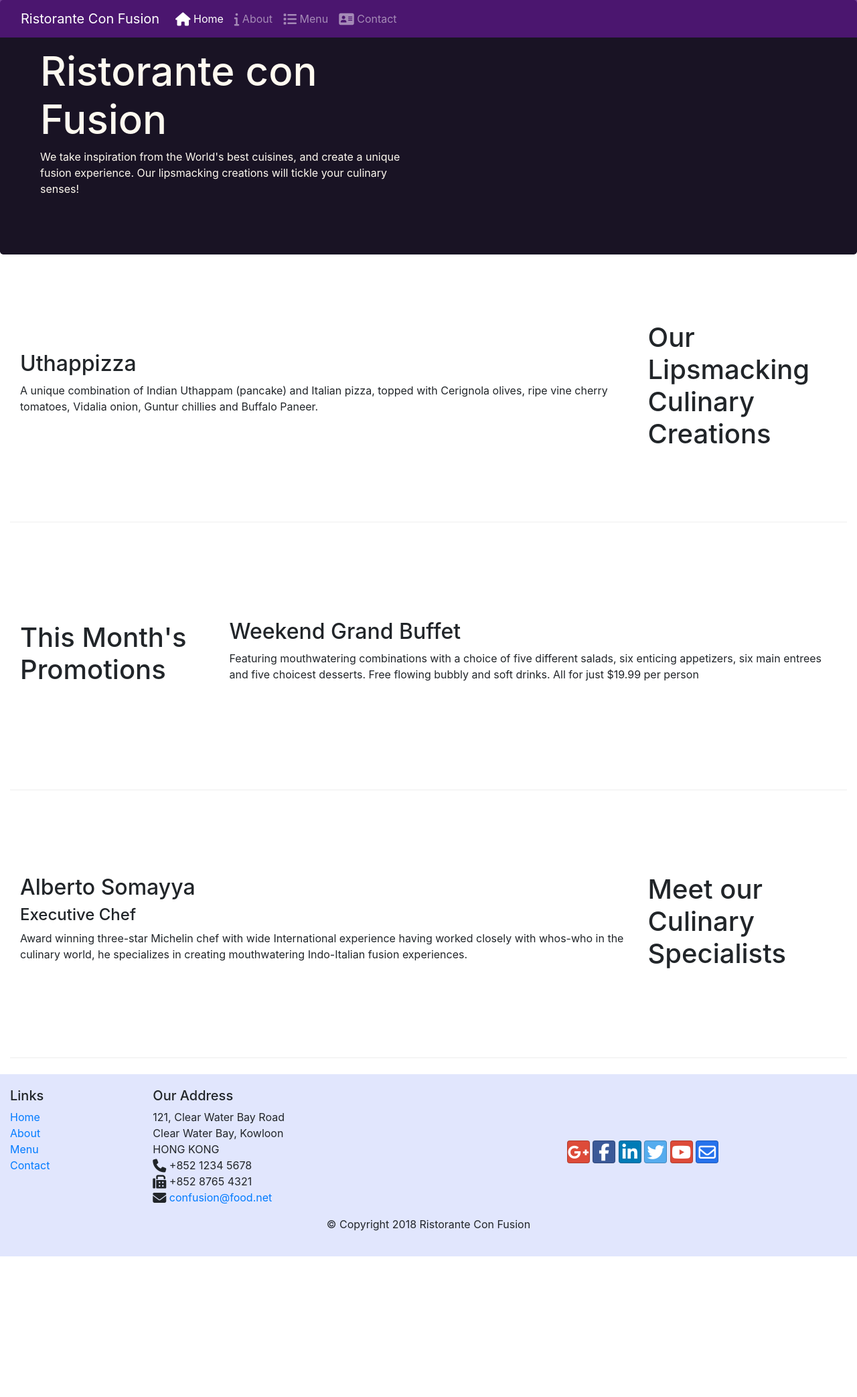
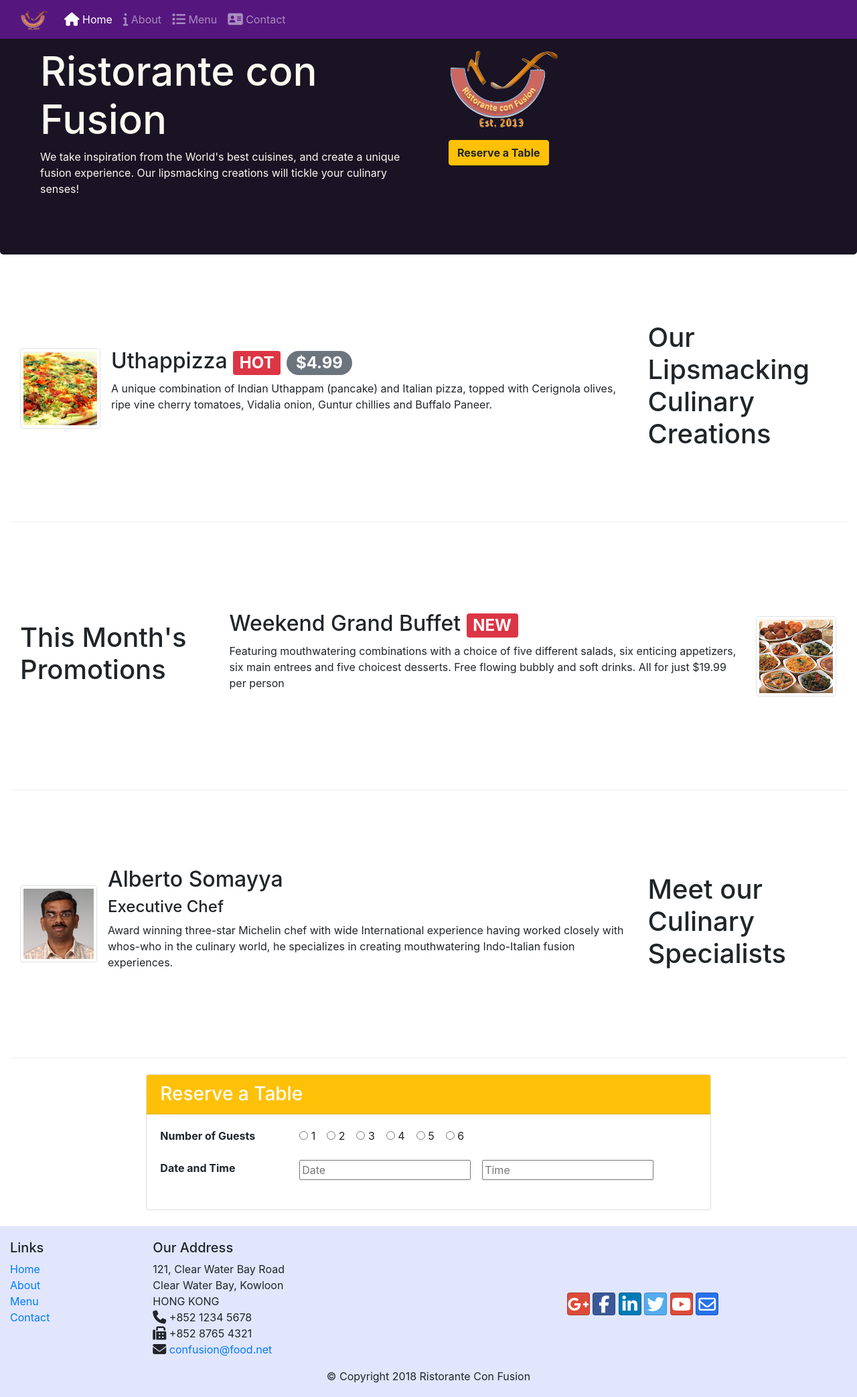
Before and after one commit to qubit99/bootstrap, a website: page index.html in a window 1280 px wide. Shown: the whole page at 67% size. Before the commit the page ends 1876 px from the top, so only its background shows below. Drawn offline with nearby package versions, Linux system fonts and the light colour scheme.

Commit message:
badges,Booking

```diff
--- a/index.html
+++ b/index.html
@@ -17,13 +17,13 @@
 </head>
 
 <body>
-    <nav class="navbar navbar-dark navbar-expand-sm fixed-top" style="background-color: #55177ed5;">
+    <nav class="navbar navbar-dark navbar-expand-sm fixed-top" style="background-color: #55177e;">
         <div class="container-fluid">
             <button class="navbar-toggler" type="button" data-toggle="collapse" data-target="#Navbar">
                 <span class="navbar-toggler-icon"></span>
             </button>
             <a class="navbar-brand mr-auto " href="#">
-                Ristorante Con Fusion
+                <img src="img/logo.png" height="30" width="41">
             </a>
             <div class="collapse navbar-collapse" id="Navbar">
                 <ul class="navbar-nav mr-auto">
@@ -45,18 +45,35 @@
                     <h1 style="font-size:60px;">Ristorante con Fusion</h1>
                     <p>We take inspiration from the World's best cuisines, and create a unique fusion experience. Our lipsmacking creations will tickle your culinary senses!</p>
                 </div>
-                <div class="col-12 col-sm">
+                <div class="col col-sm-6 " >
+                <div class="col-12 col-sm align-self-center ">
+                    <img src="img/logo.png" class="img-fluid ">
+                </div>
+                <div class="col-12 col-sm-12">
+                    <a href="#" type="button" class="btn btn-warning btn-md mt-3 " ><strong> Reserve a Table </strong></a>
                 </div>
                 </div>
+            </div>
+
         </div>
     </header>
 
     <div class="contain">
         <div class=" row row-content align-items-center">
+            <div class="col col-sm col-md">
+                <div class=media>
+                    <img class="d-flex mr-3 img-thumbnail align-self-center" src="img/uthappizza.png" alt="uthappizza">
+                    <div class="media-body">
+                        <h2 class="mt-0">
+                            Uthappizza
+                            <span class="badge badge-danger">HOT</span>
+                            <span class="badge badge-pill badge-secondary">$4.99</span>
+                        </h2>
+                        <p>A unique combination of Indian Uthappam (pancake) and
+                            Italian pizza, topped with Cerignola olives, ripe vine cherry tomatoes, Vidalia onion, Guntur chillies and Buffalo Paneer.</p>
+                    </div>
 
-            <div class="col col-sm col-md">
-                <h2>Uthappizza</h2>
-                <p>A unique combination of Indian Uthappam (pancake) and Italian pizza, topped with Cerignola olives, ripe vine cherry tomatoes, Vidalia onion, Guntur chillies and Buffalo Paneer.</p>
+                </div>
             </div>
             <div class="col-12 col-sm-4 col-md-3">
                 <h1>Our Lipsmacking Culinary Creations</h1>
@@ -70,20 +87,64 @@
                 <h1>This Month's Promotions</h1>
             </div>
             <div class="col col-sm col-md">
-                <h2>Weekend Grand Buffet</h2>
+                <h2>Weekend Grand Buffet
+                <span class="badge badge-danger">NEW</span></h2>
                 <p>Featuring mouthwatering combinations with a choice of five different salads, six enticing appetizers, six main entrees and five choicest desserts. Free flowing bubbly and soft drinks. All for just $19.99 per person </p>
             </div>
+            <img class="d-flex mr-3 img-thumbnail align-items-center" src="img/buffet.png" alt="buffet">
+
+
+
         </div>
 
         <div class="row row-content align-items-center">
 
             <div class="col col-sm col-md">
-                <h2>Alberto Somayya</h2>
+                <div class="media">
+                    <img class="d-flex mr-3 img-thumbnail align-self-center "
+                        src="img/alberto.png" alt="alberto">
+                    <div class="media-body">
+                        <h2 class="mt-0">Alberto Somayya</h2>
                         <h4>Executive Chef</h4>
                         <p>Award winning three-star Michelin chef with wide International experience having worked closely with whos-who in the culinary world, he specializes in creating mouthwatering Indo-Italian fusion experiences. </p>
                     </div>
+                </div>
+            </div>
             <div class="col-12 col-sm-4 col-md-3">
                 <h1>Meet our Culinary Specialists</h1>
+            </div>
+        </div>
+    </div>
+    <br>
+
+    <div class="row justify-content-center">
+    <div class="col-12 col-sm-8">
+        <div class="card ">
+                <h3 class="card-header text-white bg-warning" >Reserve a Table</h3>
+                <div class="card-body">
+                    <dl class="row">
+                        <dt class="col-3">Number of Guests<br><br></dt>
+                        <dd class="col-9">
+                            <form>
+                                <input type="radio" name="number" value="1"> 1 &ensp;
+                                <input type="radio" name="number" value="2"> 2 &ensp;
+                                <input type="radio" name="number" value="3"> 3 &ensp;
+                                <input type="radio" name="number" value="4"> 4 &ensp;
+                                <input type="radio" name="number" value="5"> 5 &ensp;
+                                <input type="radio" name="number" value="6"> 6 &ensp;
+
+                            </form>
+                        </dd>
+
+                        <dt class="col-3">Date and Time</dt>
+                        <dd class="col-9">
+                            <form>
+                                <input type="text" placeholder="Date"> &ensp; <input type="text" placeholder="Time">
+                            </form>
+                        </dd>
+
+                    </dl>
+                </div>
             </div>
     </div>
 </div>
@@ -97,7 +158,7 @@
                         <li><a href="#">Home</a></li>
                         <li><a href="aboutus.html">About</a></li>
                         <li><a href="#">Menu</a></li>
-                        <li><a href="./contactus.html">Contact</a></li>
+                        <li><a href="./contactus.html ">Contact</a></li>
                     </ul>
                 </div>
                 <div class="col-7 col-sm-5">
```
Also changed, not shown: aboutus.html (+14 -6 lines), contactus.html (+10 -2 lines), img/alberto.png (added), img/buffet.png (added), img/logo.png (added), img/uthappizza.png (added), 1 other file. Lines whose indentation alone changed are shown as unchanged.
